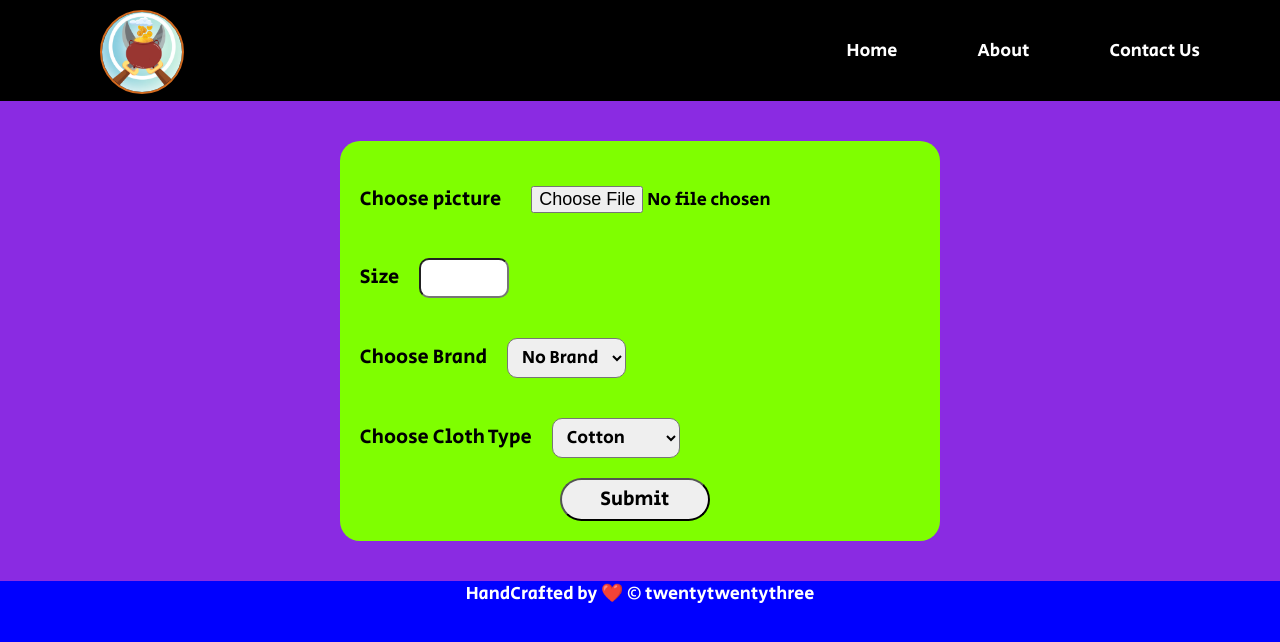
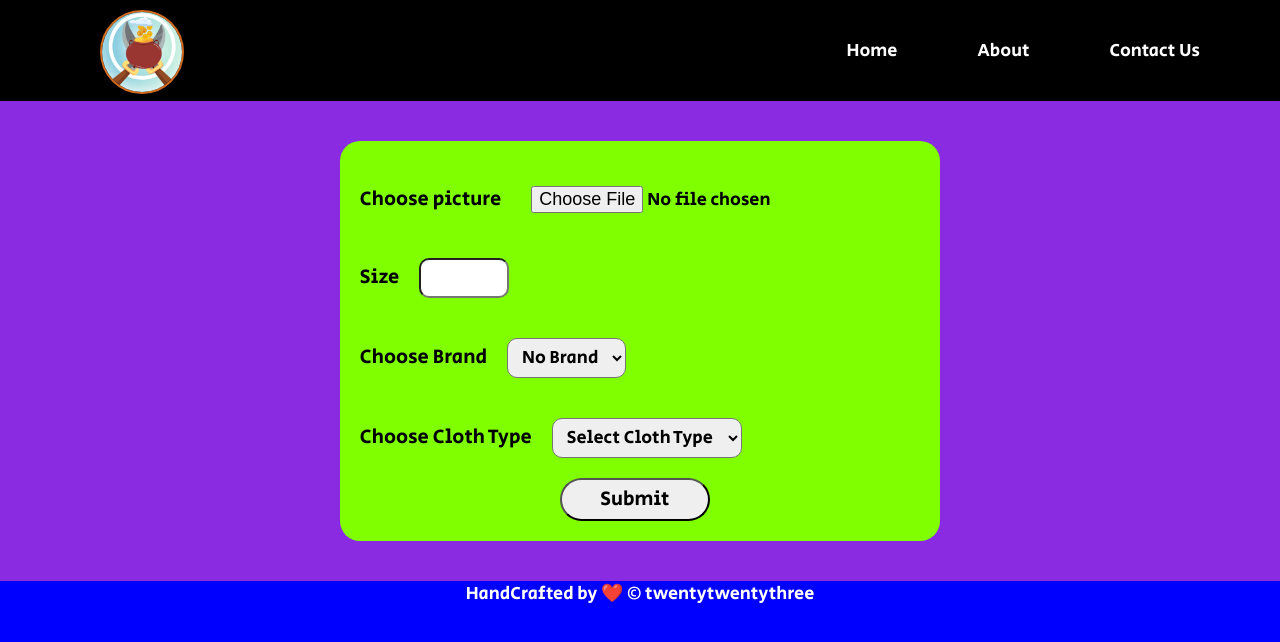
Before and after one commit to ValueHunt/valueHunt, a Next.js app: page /vh in a window 1280 px wide. Shown: the top 642 px of the page. Built offline with nearby package versions, Linux system fonts and the light colour scheme.

Commit message:
Revert "trash"
This reverts commit f108bd904189e9ed0a9a38bb5341712033981505.

```diff
--- a/pages/vh.js
+++ b/pages/vh.js
@@ -89,7 +89,7 @@ export default function Contact(props) {
           <div className={styles.per_info}>
             <div className={styles.cloth}>
               <label htmlFor="Upload photo" className={styles.file}>Choose picture
-                <input type="file" name="clothImg" id='clothImg' className={styles.clothId} required accept='image/*' capture='camera' />
+                <input type="file" name="clothImg" className={styles.clothId} required accept='image/*' capture='camera' />
               </label>
             </div>
             <div className={styles.size}>
@@ -109,6 +109,7 @@ export default function Contact(props) {
             <div className={styles.clothtype}>
               <label htmlFor="clothType">Choose Cloth Type</label>
               <select name="clothType" className={styles.clothTypeId}>
+                <option name='clothType' className={styles.typeOf}>Select Cloth Type</option>
                 <option name='clothType' className={styles.typeOf}>Cotton</option>
                 <option name='clothType' className={styles.typeOf}>No Cotton</option>
                 <option name='clothType' className={styles.typeOf}>Mixed</option>
```
